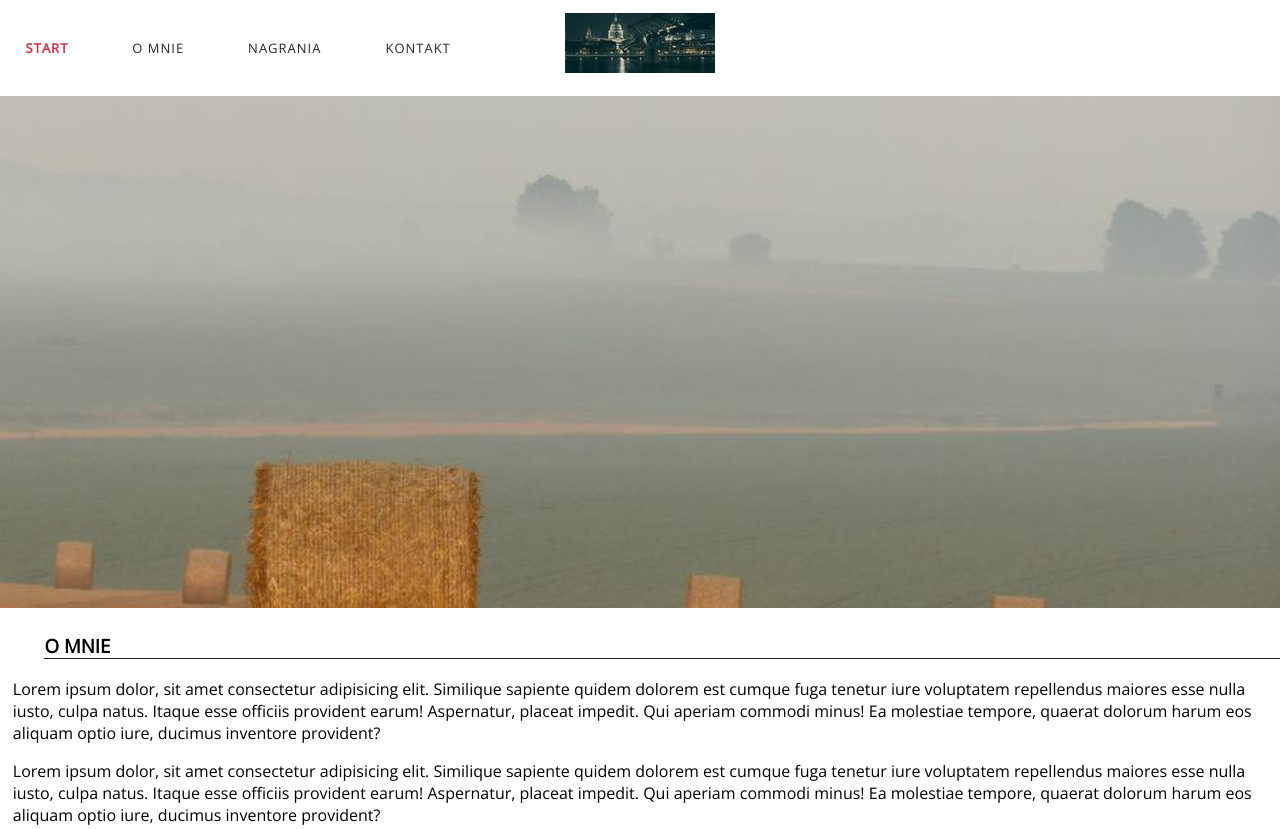
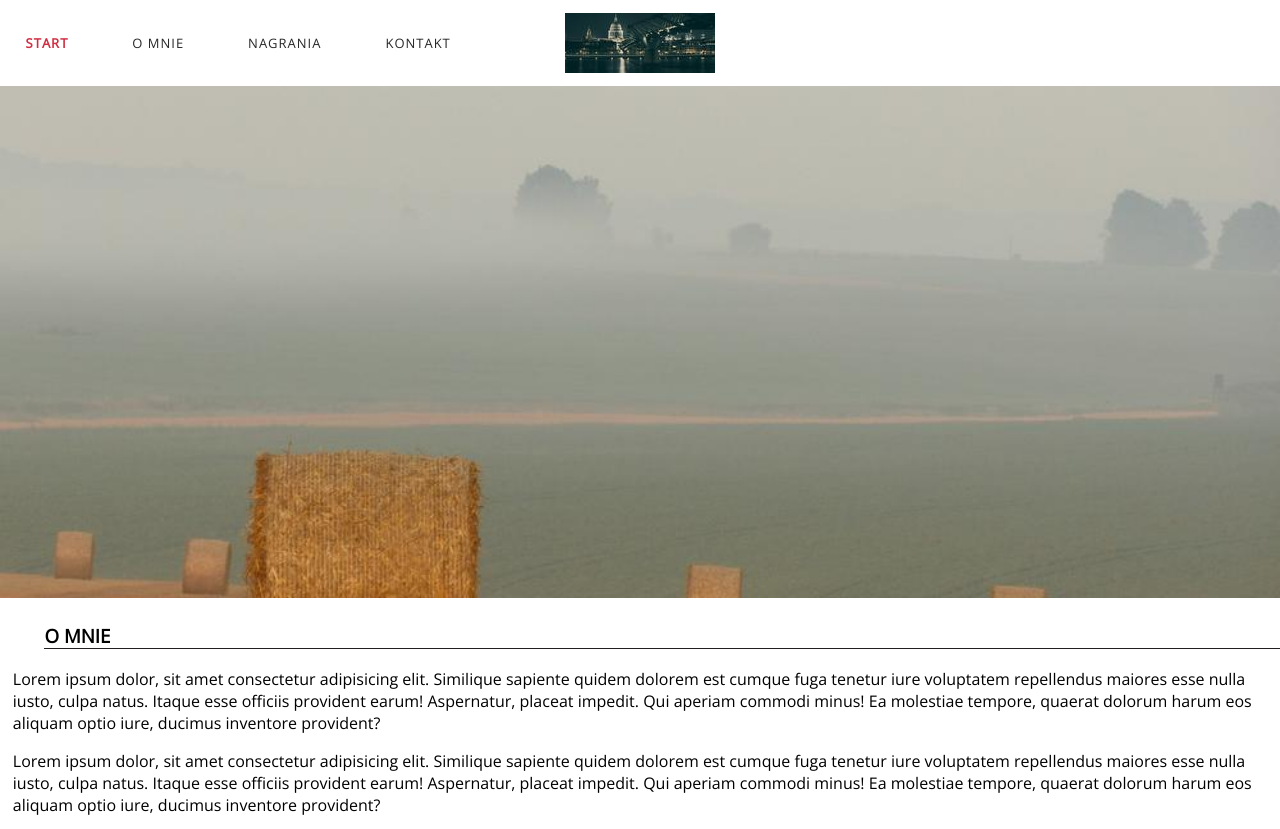
Before and after one commit to MattCobosco/Wpr_tech_web_lab, a plain HTML site: page strona zaliczeniowa/main.html in a window 1280 px wide. Shown: the top 829 px of the page. Drawn offline with nearby package versions, Linux system fonts and the light colour scheme.

Commit message:
nav bar height change

```diff
--- a/strona zaliczeniowa/style.css
+++ b/strona zaliczeniowa/style.css
@@ -10,11 +10,11 @@ header{
     flex-direction: row;
     margin-top:1%;
     margin-bottom: 1%;
-    height:70px;
+    height:60px;
 }
 header li {
-    height: 70px;
-    line-height: 70px;
+    height: 60px;
+    line-height: 60px;
 }
 header img{
     position: absolute;
```
